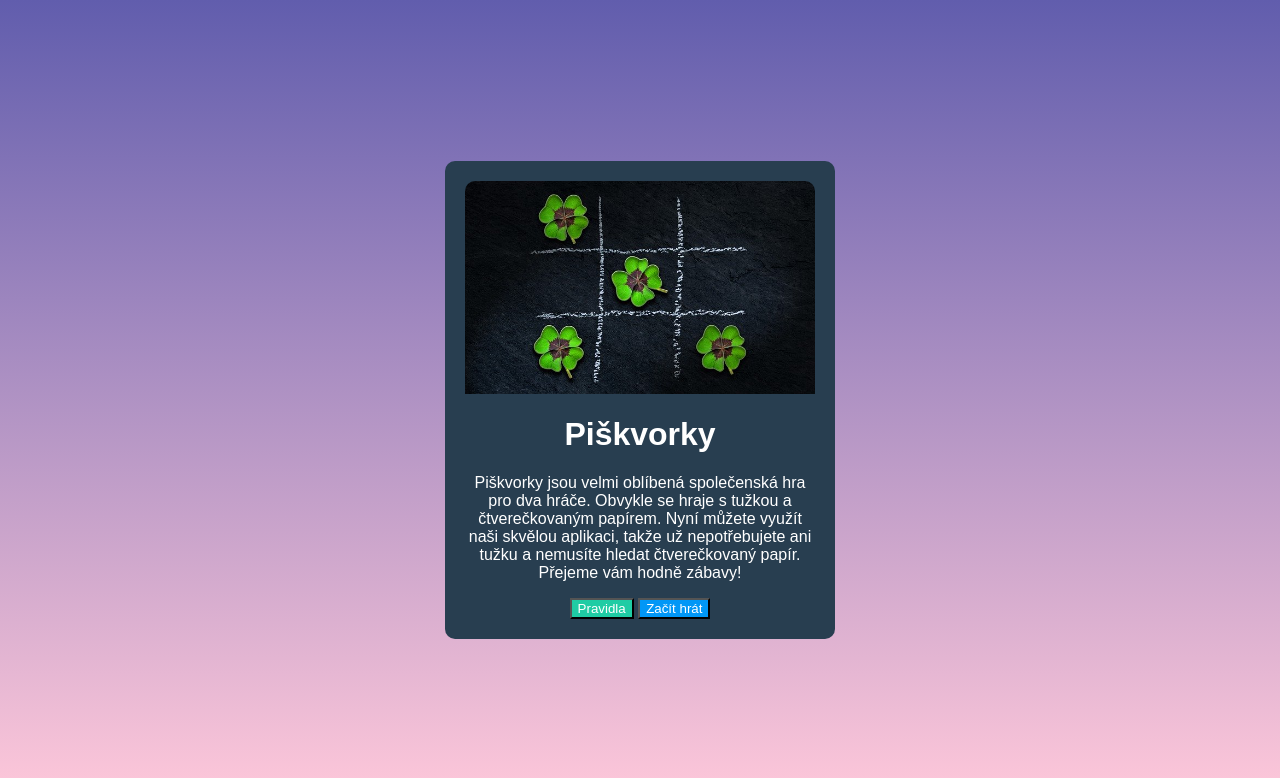
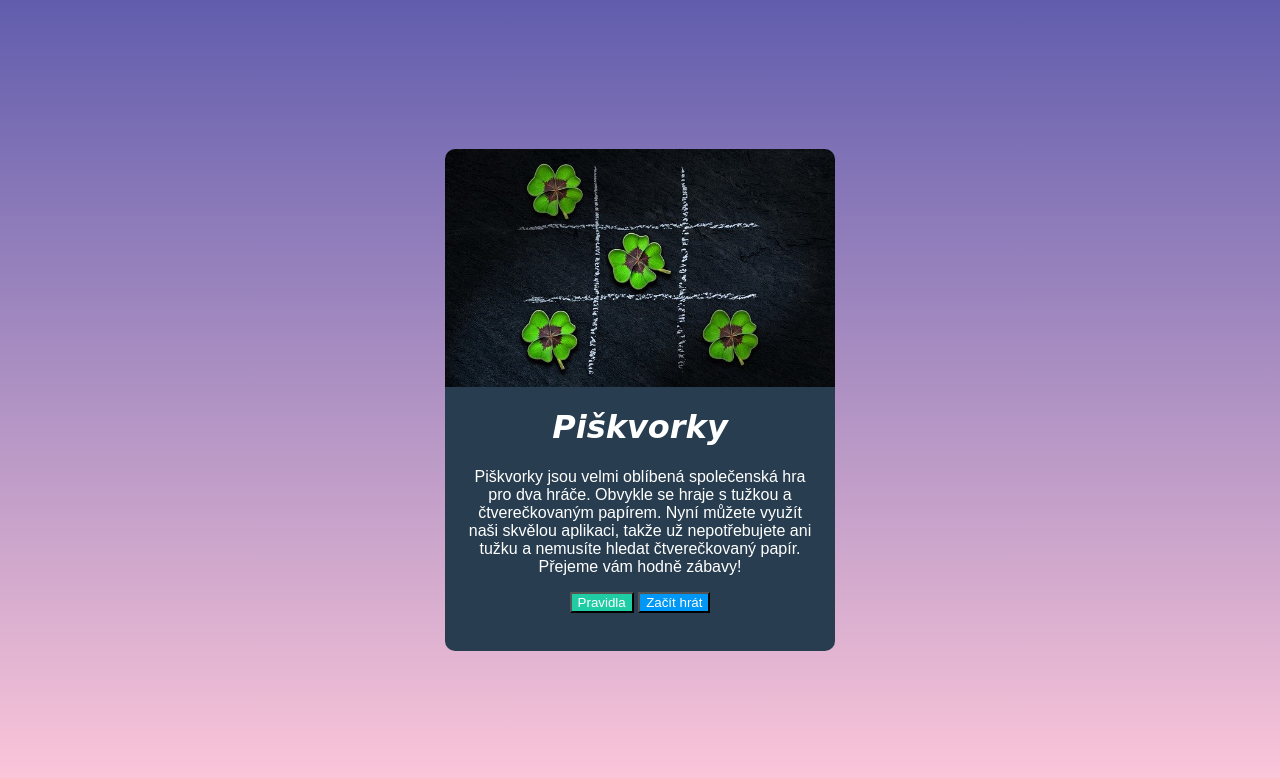
Before and after one commit to evca94/piskvorky, a plain HTML site: page index.html in a window 1280 px wide. Drawn offline with Linux system fonts and the light colour scheme.

Commit message:
nastavení obrázku, tak aby byl rotázhlý do celého boxu a změna nadpisu kurzívou

```diff
--- a/style.css
+++ b/style.css
@@ -12,25 +12,30 @@ body {
 }
 
 .game-image {
-  width: 100%;
-  max-width: 100%;
+  width: calc(100% + 40px);
   display: block;
-  margin: 0 auto;
+  margin: -1cm -20px 0 -20px;
   border-radius: 10px 10px 0px 0px;
 }
 
 .container {
   background: #283e50;
   width: 90%;
-  padding: 20px;
+  padding-top: 0;
+  padding: 1cm 20px;
+/*padding-left: 20px;
+padding-right: 20px;*/
   border-radius: 10px;
   box-shadow: 0 4px 8px rgb (0, 0, 0, 0.2);
   max-width: 350px;
+  overflow: hidden;
 }
 
-.h1 {
-  font-family: "lobster"
-    font-size 40px margin 15px 0
+h1 {
+  font-family: "lobster", cursive;
+  font-style: italic;
+  font-size: 50px
+  margin 20px 0;
 }
 
 .description {
```
Also changed, not shown: styly/barva-0090e9.png (renamed from barva-0090e9.png), styly/barva-0197f6.png (renamed from barva-0197f6.png), styly/barva-1cbb96.png (renamed from barva-1cbb96.png), styly/barva-1fcca4.png (renamed from barva-1fcca4.png), styly/barva-283e50.png (renamed from barva-283e50.png), styly/barva-615dad.png (renamed from barva-615dad.png), styly/barva-ffc8da.png (renamed from barva-ffc8da.png), styly/barva-ffffff.png (renamed from barva-ffffff.png), styly/github-pages.png (renamed from github-pages.png), styly/s-public.png (renamed from s-public.png), styly/website.png (renamed from website.png), styly/zaklad.png (renamed from zaklad.png).
